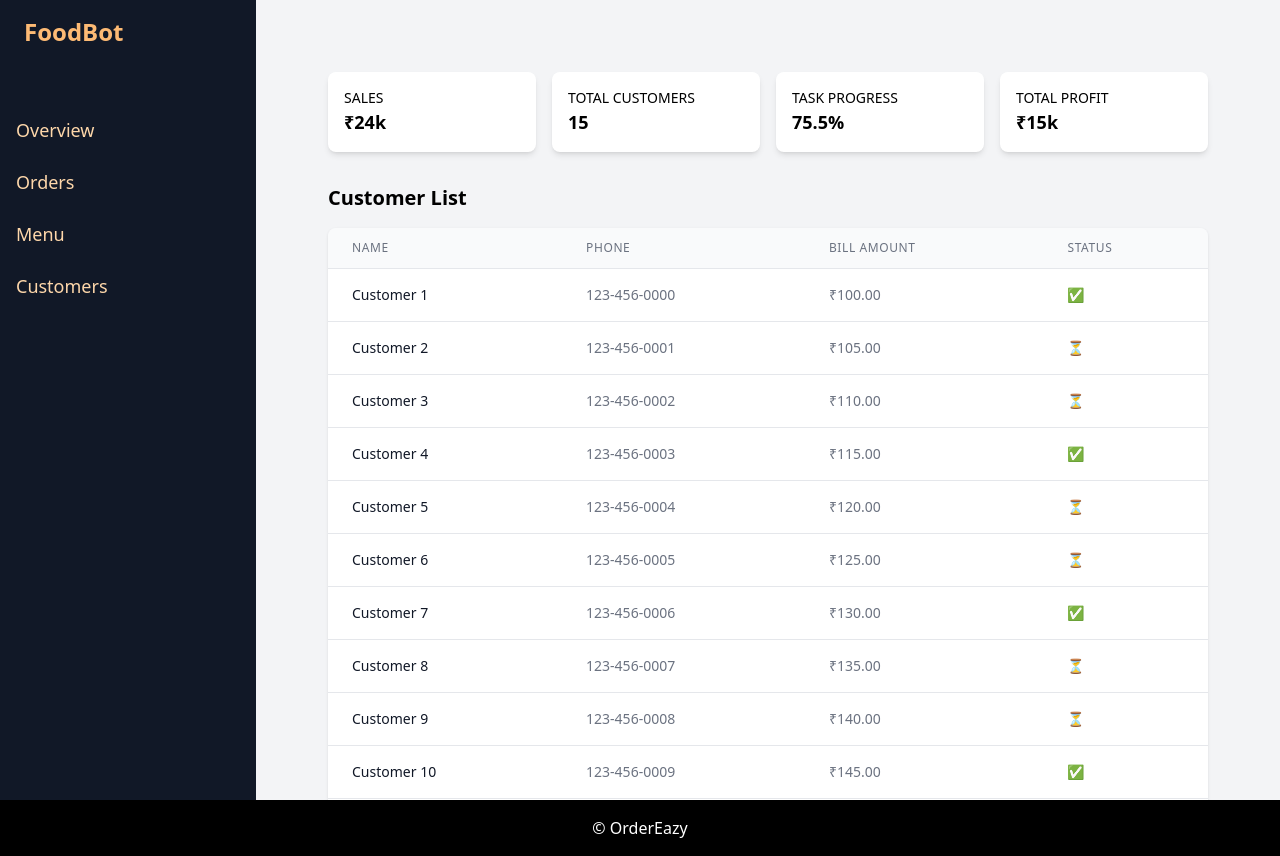
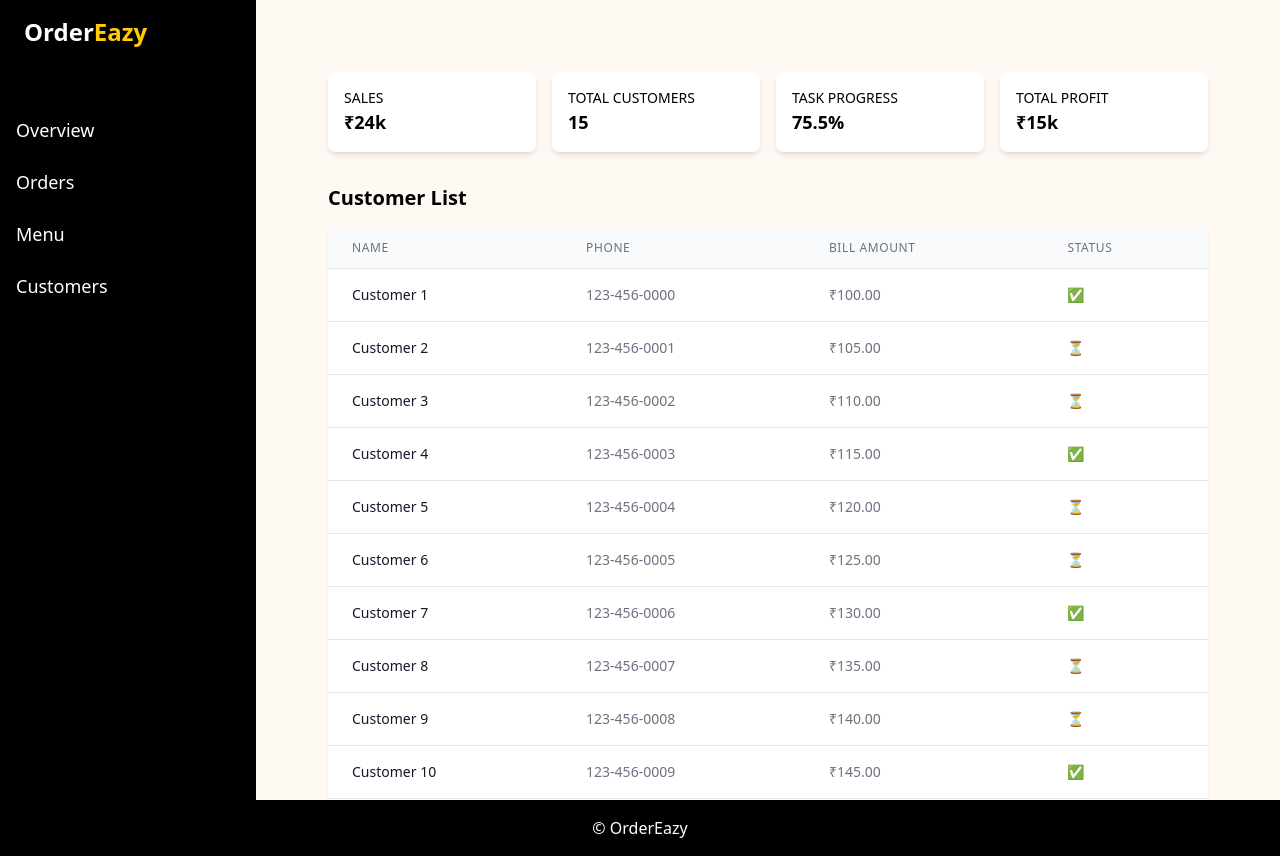
Before and after one commit to OrderEazy/BeyondTheLoop, a React (Vite) app in the folder OrderEazy/: page /dashboard in a window 1280 px wide. Built offline with nearby package versions, Linux system fonts and the light colour scheme.

Commit message:
minor changes to ui

```diff
--- a/OrderEazy/src/components/DashboardLayout.jsx
+++ b/OrderEazy/src/components/DashboardLayout.jsx
@@ -5,7 +5,7 @@ import Sidebar from './Sidebar';
 
 const DashboardLayout = () => {
   return (
-    <div className="flex h-screen bg-gray-100"> {/* Ensure full viewport height */}
+    <div className="flex h-screen bg-shade"> {/* Ensure full viewport height */}
       <Sidebar />
       <div className="flex-1 p-10 overflow-auto">
         <Outlet />
--- a/OrderEazy/src/components/Sidebar.jsx
+++ b/OrderEazy/src/components/Sidebar.jsx
@@ -1,13 +1,14 @@
 import React, { useState } from 'react';
 import { NavLink } from 'react-router-dom';
+
 
 const Sidebar = () => {
   const [isMenuDropdownOpen, setIsMenuDropdownOpen] = useState(false); // State to manage dropdown visibility
 
   // Function to determine the style of each NavLink
   const getNavLinkClass = ({ isActive }) => {
-    return `block text-lg px-4 py-3 rounded hover:bg-orange-700 ${
-      isActive ? 'bg-orange-600 text-white' : 'text-orange-200'
+    return `block text-lg px-4 py-3 rounded hover:bg-tangerine ${
+      isActive ? 'bg-mid text-white' : 'text-tangerine'
     }`;
   };
 
@@ -17,34 +18,36 @@ const Sidebar = () => {
   };
 
   return (
-    <div className="flex flex-col w-64 bg-gray-900 text-white h-full">
+    <div className="flex flex-col w-64 bg-black text-white h-full">
       <div className="flex flex-col justify-between h-full">
         <div>
-          <div className="px-6 py-4">
-            <span className="text-2xl font-bold text-orange-300">FoodBot</span>
-          </div>
+        <div className="px-6 py-4">
+  <span className="text-2xl font-bold text-white">Order</span>
+  <span className="text-2xl font-bold" style={{ color: '#ffcc00' }}>Eazy</span>
+</div>
+
           <nav className="mt-10">
-            <NavLink to="/dashboard/overview" className={getNavLinkClass}>Overview</NavLink>
-            <NavLink to="/dashboard/orders" className={getNavLinkClass}>Orders</NavLink>
+            <NavLink to="/dashboard/overview" className={getNavLinkClass} style={{ color: 'white' }}>Overview</NavLink>
+            <NavLink to="/dashboard/orders" className={getNavLinkClass} style={{ color: 'white' }}>Orders</NavLink>
             <div>
               {/* Modified Menu NavLink to a div for click handling */}
               <div
                 onClick={toggleMenuDropdown}
-                className={getNavLinkClass({ isActive: false }).replace('block', '') + ' cursor-pointer'}
+                className={getNavLinkClass({ isActive: false }).replace('block', '') + ' cursor-pointer'} style={{ color: 'white' }}
               >
                 Menu
               </div>
               {/* Conditional rendering for Dropdown */}
               {isMenuDropdownOpen && (
                 <div className="pl-4">
-                  <NavLink to="/dashboard/menu/View" className={getNavLinkClass}>View</NavLink>
-                  <NavLink to="/dashboard/menu/Add" className={getNavLinkClass}>Add</NavLink>
-                  <NavLink to="/dashboard/menu/Edit" className={getNavLinkClass}>Edit</NavLink>
+                  <NavLink to="/dashboard/menu/View" className={getNavLinkClass} style={{ color: 'white' }}>View</NavLink>
+                  <NavLink to="/dashboard/menu/Add" className={getNavLinkClass} style={{ color: 'white' }}>Add</NavLink>
+                  <NavLink to="/dashboard/menu/Edit" className={getNavLinkClass} style={{ color: 'white' }}>Edit</NavLink>
                   {/* Add more dropdown items here */}
                 </div>
               )}
             </div>
-            <NavLink to="/dashboard/customers" className={getNavLinkClass}>Customers</NavLink>
+            <NavLink to="/dashboard/customers" className={getNavLinkClass} style={{ color: 'white' }}>Customers</NavLink>
             {/* More nav items */}
           </nav>
         </div>
--- a/OrderEazy/tailwind.config.js
+++ b/OrderEazy/tailwind.config.js
@@ -5,6 +5,9 @@ module.exports = {
   theme: {
     extend: {
       colors: {
+        shade: '#fef9f3',
+        mid: '#e6b800',
+        tangerine: '#ffcc00',
         primary: "#00040f",
         secondary: "#00f6ff",
         dimWhite: "rgba(255, 255, 255, 0.7)",
```
Also changed, not shown: 2 other files (tests, documents, lock files or other folders).
